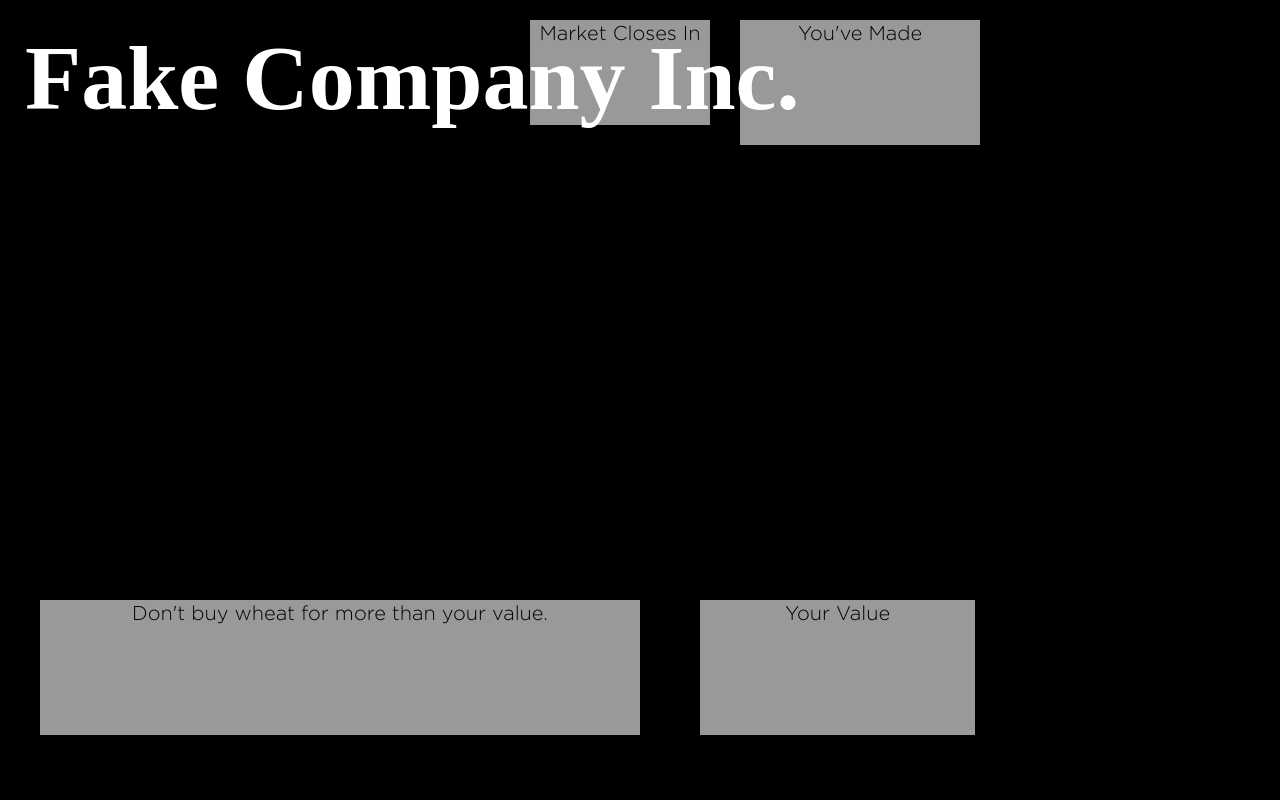
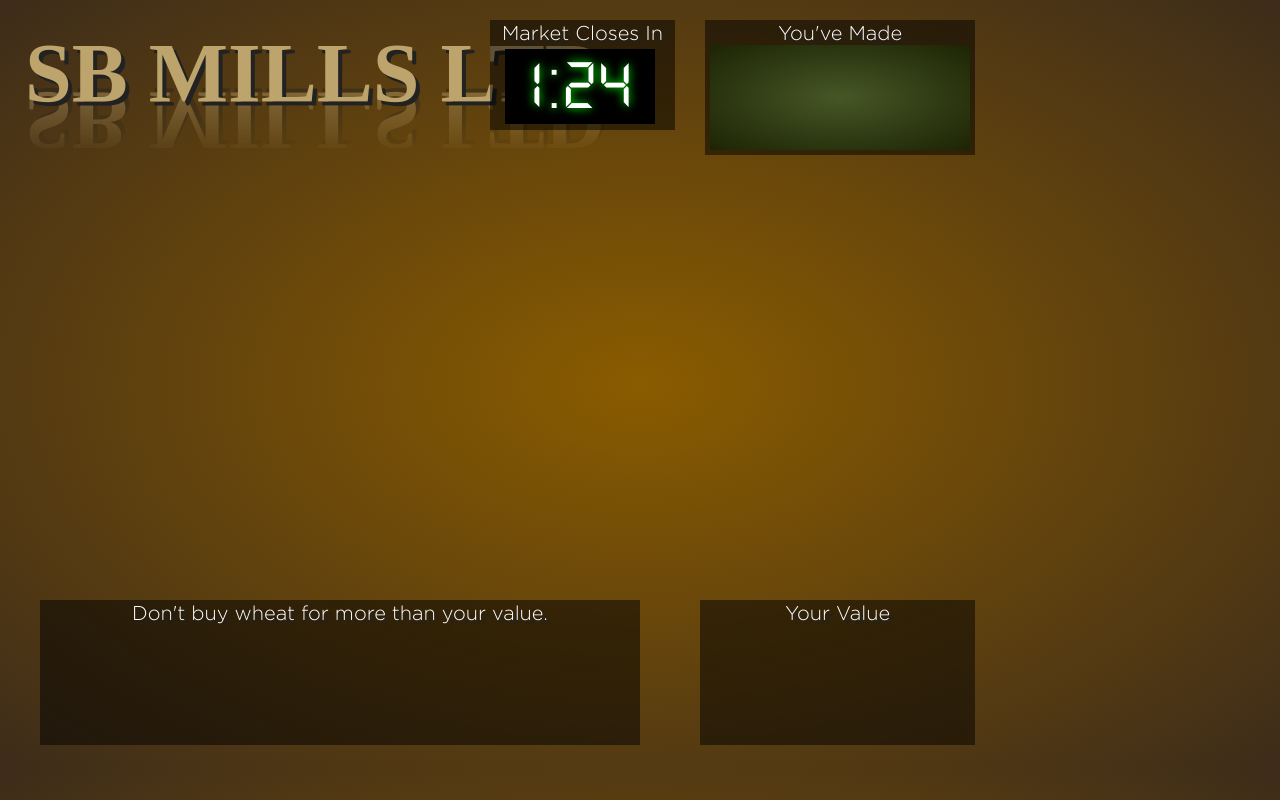
Before and after one commit to insideTheEconomy/TradingPit_Client, a website: page Resources/index.html in a window 1280 px wide. Drawn offline with Linux system fonts and the light colour scheme; files whose address does not match are found by name.

Commit message:
Commented and Improved .Less Styles

```diff
--- a/Resources/CSS/colors.less
+++ b/Resources/CSS/colors.less
@@ -5,3 +5,4 @@
 @blue2: #307FE2;
 @black:  fade(black, 80%);
 @white: white;
+@tan: #bda36c;
--- /dev/null
+++ b/Resources/CSS/fonts.less
@@ -0,0 +1,39 @@
+@font-face {
+    font-family: 'label';
+    src: url('../FONTS/GothamRnd-Book.otf') format('opentype');
+    font-weight: normal;
+    font-style: normal;
+}
+ @font-face {
+    font-family: 'bold';
+    src: url('../FONTS/GothamRnd-Bold.otf') format('opentype');
+    font-weight: normal;
+    font-style: normal;
+}
+
+@font-face {
+    font-family: 'sub-title';
+    src: url('../FONTS/gothamrnd-light-webfont.ttf') format('truetype');
+    font-weight: normal;
+    font-style: normal;
+}
+@font-face {
+    font-family: 'medium';
+    src: url('../FONTS/GothamRnd-Medium.otf') format('opentype');
+    font-weight: normal;
+    font-style: normal;
+}
+
+@font-face {
+    font-family: 'title';
+    src: url('../FONTS/linotype_-_universltpro-ultracondensed-webfont.svg#univers_lt_pro59ultraCn') format('svg');
+    font-weight: normal;
+    font-style: normal;
+}
+
+@font-face {
+    font-family: 'clock';
+    src: url('../FONTS/DS-DIGI.TTF') format('truetype');;
+    font-weight: normal;
+    font-style: normal;
+}
--- a/Resources/CSS/style.less
+++ b/Resources/CSS/style.less
@@ -1,55 +1,56 @@
+/*-- Imported .less --*/
 @import "colors.less";
- @font-face {
-    font-family: 'label';
-    src: url('../FONTS/GothamRnd-Book.otf') format('opentype');
-    font-weight: normal;
-    font-style: normal;
-}
- @font-face {
-    font-family: 'bold';
-    src: url('../FONTS/GothamRnd-Bold.otf') format('opentype');
-    font-weight: normal;
-    font-style: normal;
-}
+@import "fonts.less";
 
-@font-face {
-    font-family: 'sub-title';
-    src: url('../FONTS/gothamrnd-light-webfont.ttf') format('truetype');
-    font-weight: normal;
-    font-style: normal;
-}
-@font-face {
-    font-family: 'medium';
-    src: url('../FONTS/GothamRnd-Medium.otf') format('opentype');
-    font-weight: normal;
-    font-style: normal;
-}
 
-@font-face {
-    font-family: 'title';
-    src: url('../FONTS/linotype_-_universltpro-ultracondensed-webfont.svg#univers_lt_pro59ultraCn') format('svg');
-    font-weight: normal;
-    font-style: normal;
-}
+
+
+
+/*-- General Styles --*/
 body{
 	overflow:hidden;
-	background-color: black;
 	width: 1024px;
 	height: 768px;
-	background-repeat: none;
 	margin: 0px !important;
+
+	background: rgba(138,92,0,1);
+	background: -moz-radial-gradient(center, ellipse cover, rgba(138,92,0,1) 0%, rgba(61,44,26,1) 100%);
+	background: -webkit-radial-gradient(center, ellipse cover, rgba(138,92,0,1) 0%, rgba(61,44,26,1) 100%);
+	background: -o-radial-gradient(center, ellipse cover, rgba(138,92,0,1) 0%, rgba(61,44,26,1) 100%);
+	background: -ms-radial-gradient(center, ellipse cover, rgba(138,92,0,1) 0%, rgba(61,44,26,1) 100%);
+	background: radial-gradient(ellipse at center, rgba(138,92,0,1) 0%, rgba(61,44,26,1) 100%);
+	filter: progid:DXImageTransform.Microsoft.gradient( startColorstr='#8a5c00', endColorstr='#3d2c1a', GradientType=1 );
 }
 
 h1 {
+	margin:25px;
+
 	font-family:"title";
-	font-size:92px;
+	font-size:84px;
+	color:@tan;
+	text-shadow: 4px 4px 0px rgba(34, 34, 34, 1);
+}
+
+h2 {
+	position:absolute;
 	margin:0px;
+
+	font-family:"title";
+	font-size:84px;
 	color: @white;
-	margin:25px;
+	text-shadow: 4px 4px 0px rgba(34, 34, 34, 1);
+}
+
+.webkit-reflect {
+	-webkit-box-reflect: below -50px -webkit-gradient(linear, left top, left bottom, from(transparent), color-stop(12%, transparent), to(rgba(255, 255, 255, 0.54)));
+	position: absolute;
 }
 
 
 
+
+
+/*-- Header Styles --*/
 #headerWrap {
 	height:150px;
 	width:100%;
@@ -57,34 +58,66 @@ h1 {
 
 .rndTimer {
 	position:absolute;
-	width: 180px;
-	height: 105px;
-	left:530px;
+	width: 185px;
+	height: 110px;
+	left:490px;
 	top:20px;
 
 	text-align:center;
 	font-size:20px;
 	font-family:"sub-title";
 
-	background-color:@white;
-	opacity:0.6;
+	background-color:rgba(0,0,0,0.5);
+	text-shadow: 4px 4px 0px rgba(34, 34, 34, 1);
+	color:@white;
+}
+
+.time {
+	width: 150px;
+	height: 75px;
+	margin-left:15px;
+	margin-top:4px;
+	font-size:72px;
+	background-color:rgba(0,0,0,1);
+	text-shadow: 0px 0px 10px #00FF00;
+	font-family:"clock";
 }
 
 .moneyCounter {
 	position:absolute;
-	width: 240px;
-	height: 125px;
-	left:740px;
+	width: 270px;
+	height: 135px;
+	left:705px;
 	top:20px;
 
 	text-align:center;
 	font-size:20px;
 	font-family:"sub-title";
 
-	background-color:@white;
-	opacity:0.6;
+	background-color:rgba(0,0,0,0.5);
+	text-shadow: 4px 4px 0px rgba(34, 34, 34, 1);
+	color:@white;
 }
 
+.money {
+	margin-left: 5px;
+	width: 260px;
+	height: 105px;
+
+	background: rgba(70,87,38,1);
+	background: -moz-radial-gradient(center, ellipse cover, rgba(70,87,38,1) 0%, rgba(29,36,4,1) 100%);
+	background: -webkit-radial-gradient(center, ellipse cover, rgba(70,87,38,1) 0%, rgba(29,36,4,1) 100%);
+	background: -o-radial-gradient(center, ellipse cover, rgba(70,87,38,1) 0%, rgba(29,36,4,1) 100%);
+	background: -ms-radial-gradient(center, ellipse cover, rgba(70,87,38,1) 0%, rgba(29,36,4,1) 100%);
+	background: radial-gradient(ellipse at center, rgba(70,87,38,1) 0%, rgba(29,36,4,1) 100%);
+	filter: progid:DXImageTransform.Microsoft.gradient( startColorstr='#465726', endColorstr='#1d2404', GradientType=1 );
+}
+
+
+
+
+
+/*-- Content Styles --*/
 #contentWrap {
 	height:448px;
 	width:100%;
@@ -121,6 +154,11 @@ h1 {
     align-items: center;
 }
 
+
+
+
+
+/*-- Footer Styles --*/
 #footerWrap {
 	height:170px;
 	width:100%;
@@ -129,7 +167,7 @@ h1 {
 .tips {
 	position:absolute;
 	width: 600px;
-	height: 135px;
+	height: 145px;
 	left:40px;
 	top:600px;
 
@@ -137,14 +175,15 @@ h1 {
 	font-size:20px;
 	font-family:"sub-title";
 
-	background-color:@white;
-	opacity:0.6;
+	background-color:rgba(0,0,0,0.5);
+	text-shadow: 4px 4px 0px rgba(34, 34, 34, 1);
+	color:@white;
 }
 
 .value {
 	position:absolute;
 	width: 275px;
-	height: 135px;
+	height: 145px;
 	left:700px;
 	top:600px;
 
@@ -152,6 +191,7 @@ h1 {
 	font-size:20px;
 	font-family:"sub-title";
 
-	background-color:@white;
-	opacity:0.6;
+	background-color:rgba(0,0,0,0.5);
+	text-shadow: 4px 4px 0px rgba(34, 34, 34, 1);
+	color:@white;
 }
--- a/Resources/index.html
+++ b/Resources/index.html
@@ -16,13 +16,20 @@
 
 	<body>
 		<div id="headerWrap">
-			<h1>Fake Company Inc.</h1>
+			<h1 class="webkit-reflect">SB MILLS LTD</h1>
 			<div class="rndTimer">
 				Market Closes In
+				<div class="time">
+					1:24
+				</div>
 			</div>
 			<div class="moneyCounter">
 				You've Made
+				<div class="money">
+
+				</div>
 			</div>
+
 		</div>
 
 		<div id="contentWrap">
```
Also changed, not shown: Resources/CSS/style.css, Resources/FONTS/DS-DIGI.TTF (added), 2 other files.
